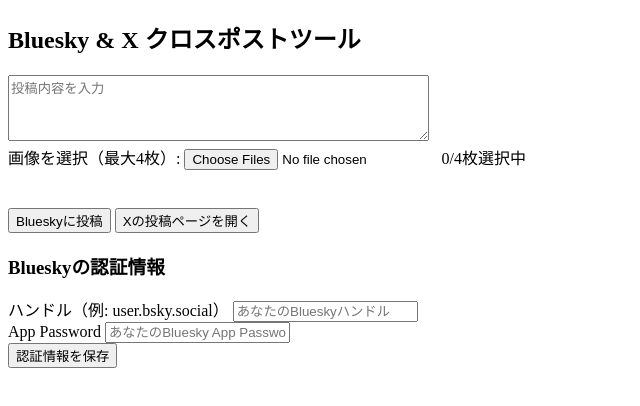
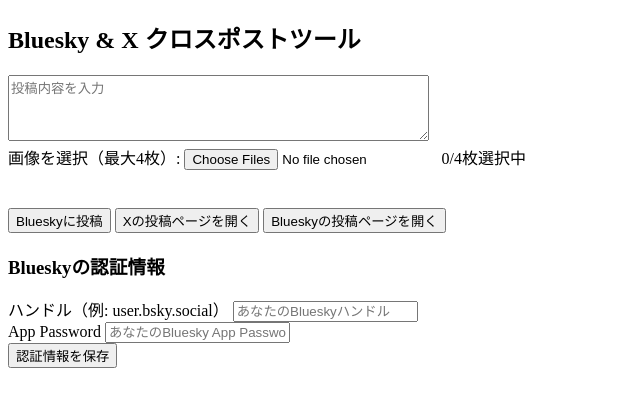
Before and after one commit to gamersdb/crosspost, a plain HTML site: page index.html in a window 1280 px wide. Shown: the whole page, without its empty margins (0-640 px from the left). Drawn offline with Linux system fonts and the light colour scheme.

Commit message:
Open bluesky post page button

```diff
--- a/index.html
+++ b/index.html
@@ -503,6 +503,13 @@
         window.open(`https://twitter.com/intent/tweet?text=${text}`, "_blank");
       }
 
+      function openBlueskyPostPage() {
+        const text = encodeURIComponent(
+          document.getElementById("postText").value
+        );
+        window.open(`https://bsky.app/intent/compose?text=${text}`, "_blank");
+      }
+
       function saveCredentials() {
         const handle = document.getElementById("blueskyHandle").value;
         const appPassword = document.getElementById("blueskyAppPassword").value;
@@ -535,6 +542,7 @@
     <br />
     <button onclick="postToBluesky()">Blueskyに投稿</button>
     <button onclick="openXPostPage()">Xの投稿ページを開く</button>
+    <button onclick="openBlueskyPostPage()">Blueskyの投稿ページを開く</button>
 
     <h3>Blueskyの認証情報</h3>
     <label>ハンドル（例: user.bsky.social）</label>
```
